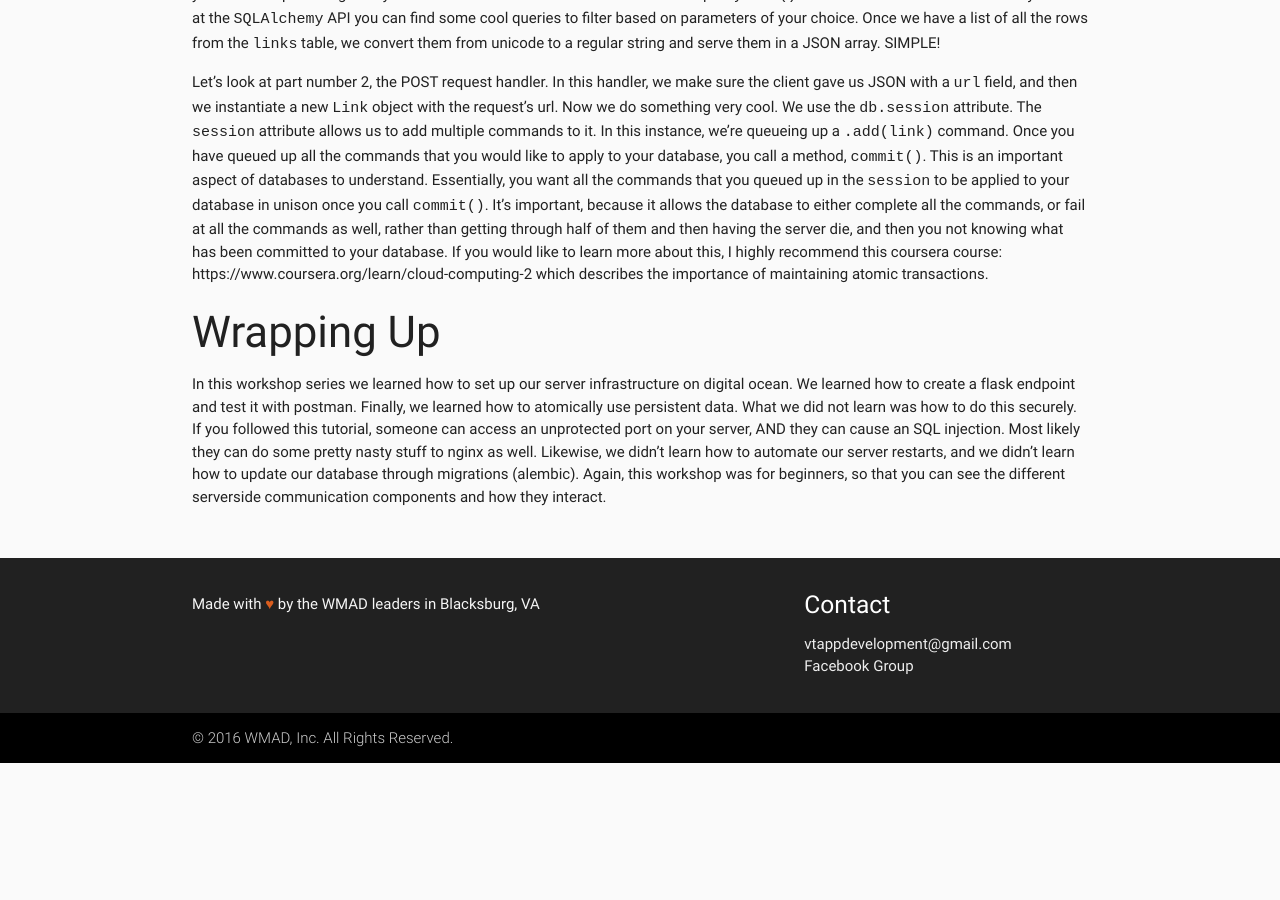
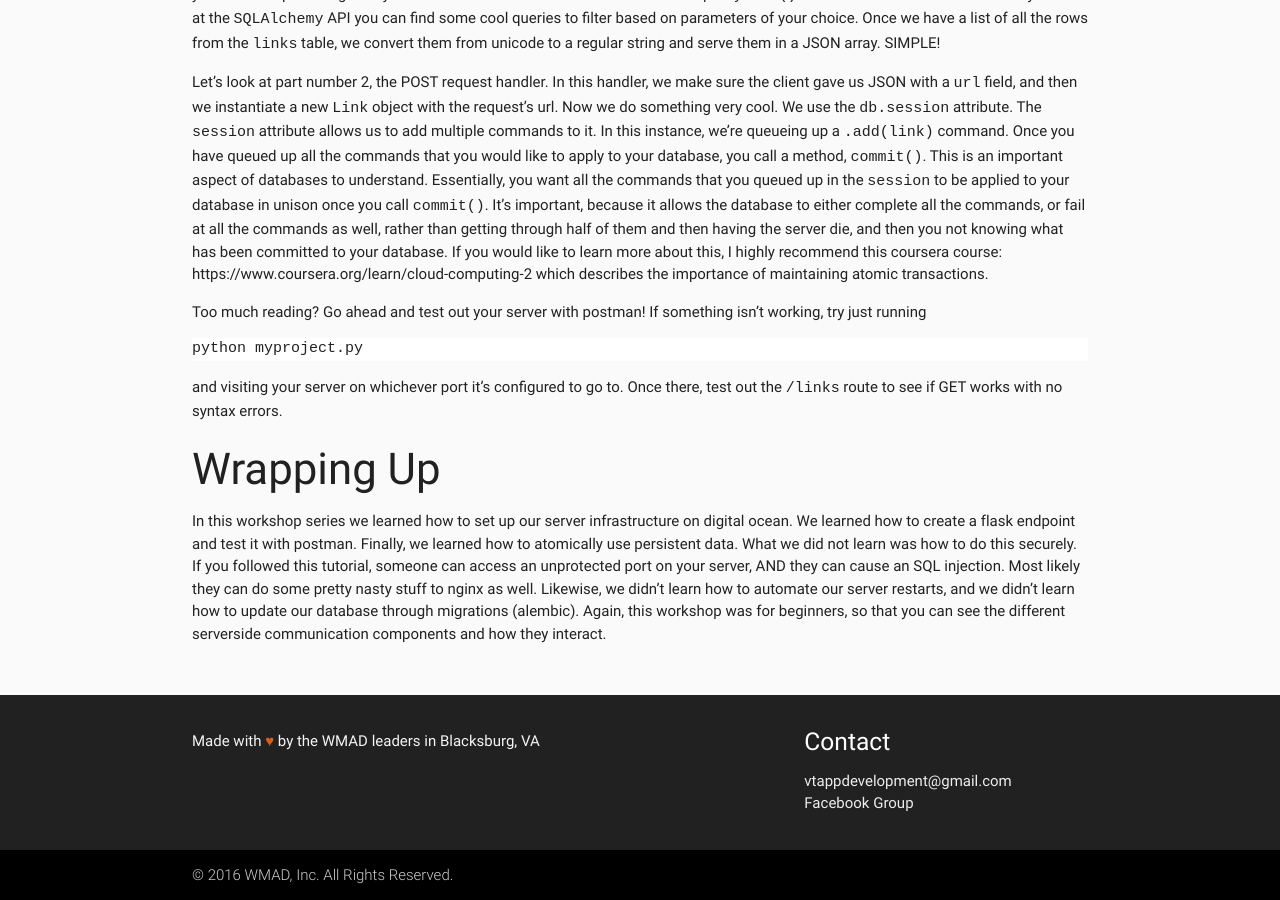
Before and after one commit to MandWdevclub/MandWdevclub.github.io, a Jekyll site: the page built from _posts/2016-08-26-postgreSQL.md, in a window 1280 px wide and 900 px high, scrolled down 3361 px. Built offline with Jekyll 4.4.1, drawn with Linux system fonts in a browser that asks for light colours; before the commit the page ends 4124 px from its top, so only the background shows below that.

Commit message:
Update 2016-08-26-postgreSQL.md

````diff
--- a/_posts/2016-08-26-postgreSQL.md
+++ b/_posts/2016-08-26-postgreSQL.md
@@ -134,6 +134,15 @@ Ok, so what's the lowdown of this file? First, we create a new route that can ha
 Let's look at part number 2, the POST request handler. In this handler, we make sure the client gave us JSON with a ```url``` field, and then we instantiate a new ```Link``` object with the request's url. Now we do something very cool. We use the ```db.session``` attribute. The ```session``` attribute allows us to add multiple commands to it. In this instance, we're queueing up a ```.add(link)``` command. Once you have queued up all the commands that you would like to apply to your database, you call a method, ```commit()```. This is an important aspect of databases to understand. Essentially, you want all the commands that you queued up in the ```session``` to be applied to your database in unison once you call ```commit()```. It's important, because it allows the database to either complete all the commands, or fail at all the commands as well, rather than getting through half of them and then having the server die, and then you not knowing what has been committed to your database. If you would like to learn more about this, I highly recommend this coursera course: https://www.coursera.org/learn/cloud-computing-2 which describes the importance of maintaining atomic transactions.
 
 
+Too much reading? Go ahead and test out your server with postman! If something isn't working, try just running
+
+```
+python myproject.py
+```
+
+and visiting your server on whichever port it's configured to go to. Once there, test out the ```/links``` route to see if GET works with no syntax errors.
+
+
 
 ### Wrapping Up
 
````
